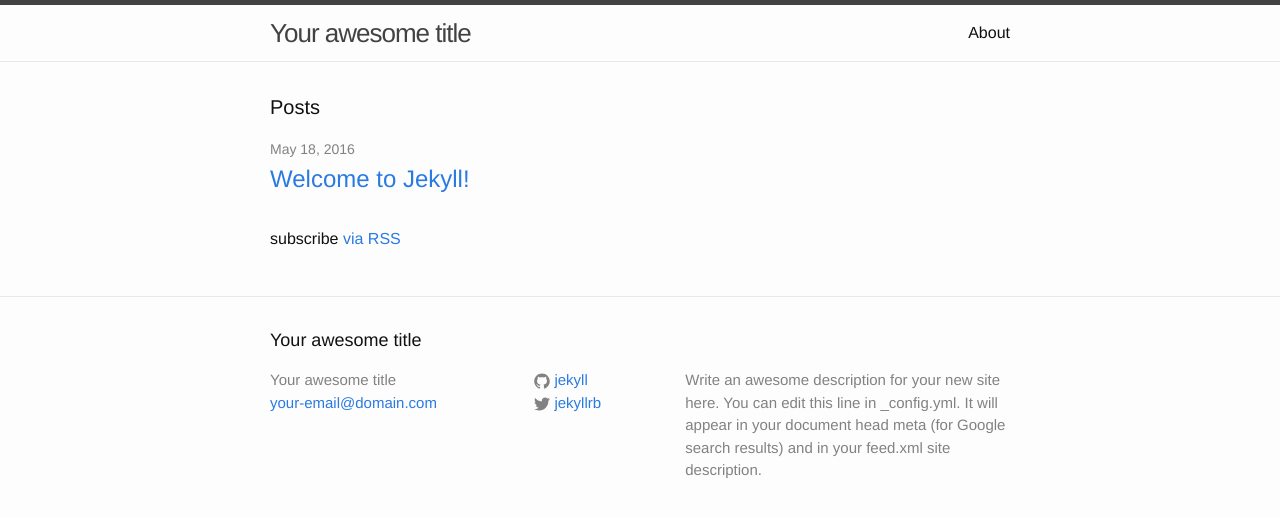
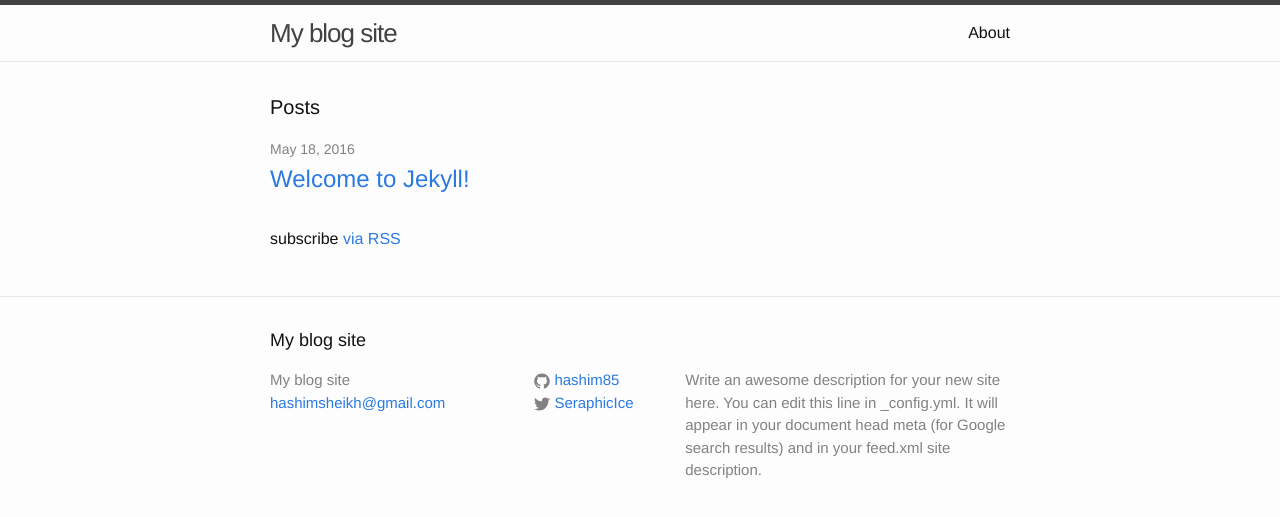
Before and after one commit to Hashim85/hashim85.github.io, a Jekyll site: the page built from index.html, in a window 1280 px wide. Shown: the top 517 px of the page. Built offline with Jekyll 4.4.1, drawn with Linux system fonts in a browser that asks for light colours.

Commit message:
Update _config.yml
add personal details

```diff
--- a/_config.yml
+++ b/_config.yml
@@ -6,16 +6,16 @@
 # 'jekyll serve'. If you change this file, please restart the server process.
 
 # Site settings
-title: Your awesome title
-email: your-email@domain.com
+title: My blog site
+email: hashimsheikh@gmail.com
 description: > # this means to ignore newlines until "baseurl:"
   Write an awesome description for your new site here. You can edit this
   line in _config.yml. It will appear in your document head meta (for
   Google search results) and in your feed.xml site description.
 baseurl: "" # the subpath of your site, e.g. /blog
 url: "http://yourdomain.com" # the base hostname & protocol for your site
-twitter_username: jekyllrb
-github_username:  jekyll
+twitter_username: SeraphicIce
+github_username:  hashim85
 
 # Build settings
 markdown: kramdown
```
